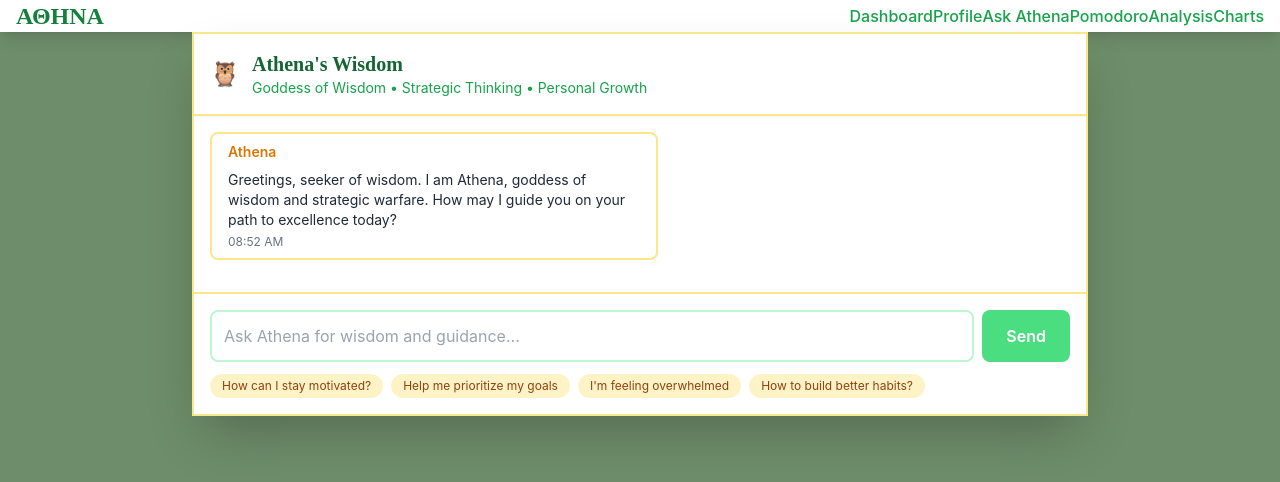
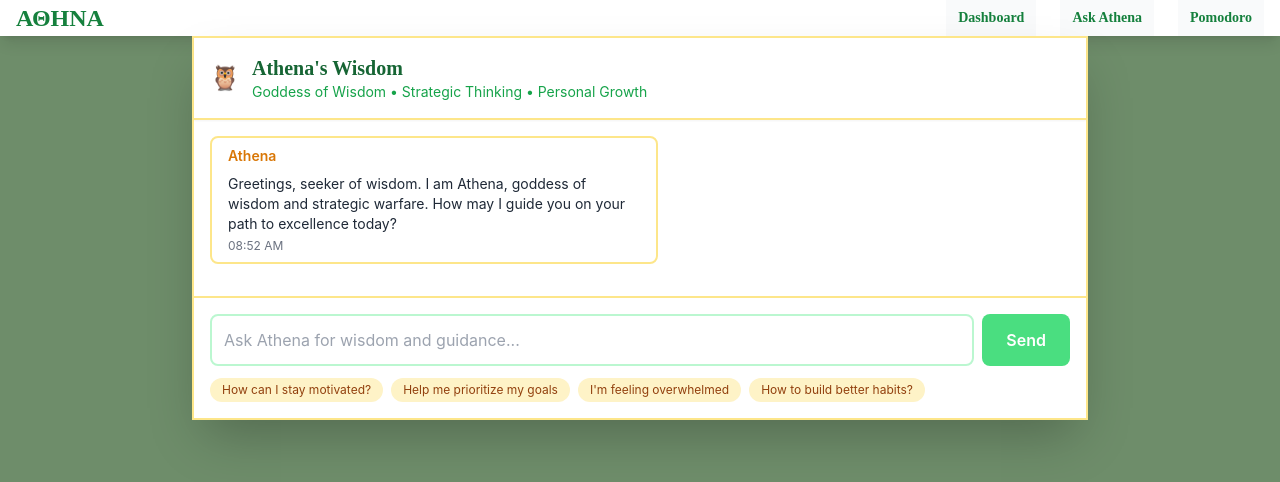
Before and after one commit to parkab/Athena-GirlHacks-2025, a Next.js app: page /chat in a window 1280 px wide. Shown: the top 482 px of the page. Built offline with nearby package versions, Linux system fonts and the light colour scheme; no server answers.

Commit message:
changed le lil headling thing

```diff
--- a/src/app/layout.tsx
+++ b/src/app/layout.tsx
@@ -22,24 +22,15 @@ export default function RootLayout({
                   ΑΘΗΝΑ
                 </h1>
               </div>
-              <div className="flex space-x-6 items-center">
-                <a href="/dashboard" className="text-primary-600 hover:text-primary-800 font-medium">
+              <div className="flex space-x-6 items-center gap-6">
+                <a href="/dashboard" className="text-sm font-serif font-bold text-green-700 hover:underline px-3 py-2 rounded-md bg-gray-50 hover:bg-gray-100 transition">
                   Dashboard
                 </a>
-                <a href="/profile" className="text-primary-600 hover:text-primary-800 font-medium">
-                  Profile
-                </a>
-                <a href="/chat" className="text-primary-600 hover:text-primary-800 font-medium">
+                <a href="/chat" className="text-sm font-serif font-bold text-green-700 hover:underline px-3 py-2 rounded-md bg-gray-50 hover:bg-gray-100 transition">
                   Ask Athena
                 </a>
-                <a href="/pomodoro" className="text-primary-600 hover:text-primary-800 font-medium">
+                <a href="/pomodoro" className="text-sm font-serif font-bold text-green-700 hover:underline px-3 py-2 rounded-md bg-gray-50 hover:bg-gray-100 transition">
                   Pomodoro
-                </a>
-                <a href="/test-analysis" className="text-primary-600 hover:text-primary-800 font-medium">
-                  Analysis
-                </a>
-                <a href="/radar-demo" className="text-primary-600 hover:text-primary-800 font-medium">
-                  Charts
                 </a>
               </div>
             </div>
```
Also changed, not shown: 1 other file (tests, documents, lock files or other folders).
